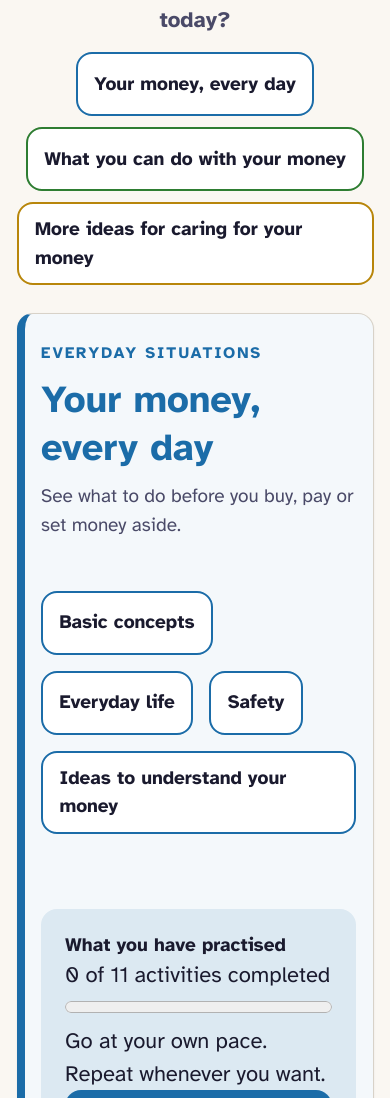
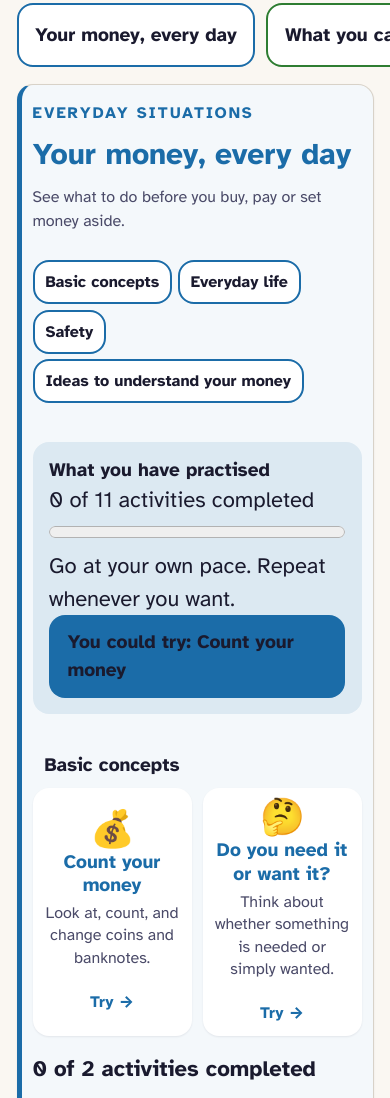
Before and after one commit to miralante/okeymoney, a plain HTML site: page index.html in a window 390 px wide. Shown: the part 302-1400 px from the top of the page. Drawn offline with Linux system fonts and the light colour scheme.

Commit message:
Improve mobile home layout

```diff
--- a/styles.css
+++ b/styles.css
@@ -16,6 +16,91 @@
 #goalName::placeholder {
   color: var(--texto-tenue);
 }
+
+/* Mobile home: keep the catalogue scannable without shrinking touch targets.
+   The shared cards intentionally stay generous on larger screens, but their
+   desktop minimum widths make almost every mobile grid a single long column. */
+@media (max-width: 640px) {
+  .cabecera {
+    gap: var(--espacio-1);
+    padding-top: var(--espacio-2);
+  }
+
+  .cabecera .logo {
+    width: 56px;
+    height: 56px;
+  }
+
+  .anclas-modulo {
+    justify-content: flex-start;
+    flex-wrap: nowrap;
+    overflow-x: auto;
+    margin-inline: calc(var(--espacio-3) * -1);
+    padding: 0 var(--espacio-3) var(--espacio-3);
+    scrollbar-width: none;
+  }
+
+  .anclas-modulo::-webkit-scrollbar { display: none; }
+  .anclas-modulo .ancla-modulo { flex: 0 0 auto; }
+
+  .modulos { gap: var(--espacio-3); }
+  .learning-block {
+    gap: var(--espacio-3);
+    padding: var(--espacio-3) var(--espacio-2) var(--espacio-4);
+    border-left-width: 5px;
+  }
+
+  .learning-block h2 { font-size: var(--texto-500); }
+  .learning-block__intro { font-size: var(--texto-200); }
+  .subgroup-nav { gap: var(--espacio-1); margin-block: var(--espacio-2); }
+  .subgroup-nav .ancla-modulo {
+    min-height: 44px;
+    padding: var(--espacio-1) var(--espacio-2);
+    font-size: var(--texto-200);
+  }
+
+  .activity-modules { gap: var(--espacio-3); margin-block: var(--espacio-2) var(--espacio-3); }
+  .activity-module h3 { margin-bottom: var(--espacio-2); }
+  .grid-tarjetas,
+  .didactic-grid,
+  .simulation-grid {
+    grid-template-columns: repeat(2, minmax(0, 1fr));
+    gap: var(--espacio-2);
+  }
+
+  .tarjeta,
+  .activity-card {
+    min-height: 124px;
+    padding: var(--espacio-2);
+    gap: 4px;
+  }
+
+  .tarjeta .picto,
+  .activity-card .picto { font-size: 36px; }
+  .tarjeta .nombre { font-size: var(--texto-300); }
+  .tarjeta .detalle { font-size: var(--texto-200); }
+  .tarjeta--money .tarjeta__nombre { font-size: var(--texto-500); }
+  .topic-card { min-height: 150px; }
+  .topic-card .picto { margin-bottom: var(--espacio-1); }
+  .topic-card__title { font-size: var(--texto-300); }
+  .topic-card__detail { font-size: var(--texto-200); }
+
+  .practice-summary { padding: var(--espacio-3); margin-block: var(--espacio-2); }
+  .next-step { margin-bottom: var(--espacio-3); }
+  .financial-cycle { margin-bottom: var(--espacio-3); padding: var(--espacio-3); }
+  .financial-cycle__steps { gap: var(--espacio-2); margin-top: var(--espacio-3); }
+  .financial-cycle__step { min-height: 108px; padding: var(--espacio-2); }
+  .simulation-panels { gap: var(--espacio-2); }
+  .movement-summary { padding: var(--espacio-3); }
+
+  .guide-content { gap: var(--espacio-3); }
+  .guide-callout { padding: var(--espacio-3); }
+  .guide-principles__grid,
+  .guide-roadmap__grid { grid-template-columns: repeat(2, minmax(0, 1fr)); gap: var(--espacio-2); }
+  .guide-principle,
+  .guide-roadmap__step { padding: var(--espacio-2); }
+  .guide-principle__icon { font-size: 24px; }
+}
 /* Routime catalogue: visible activities, coloured modules and large pictograms. */
 .activity-modules { display: grid; gap: 40px; margin-block: 24px 40px; }
 .activity-module h3 { color: var(--acento); border-left: 8px solid var(--acento); padding-left: 12px; margin-bottom: 16px; }
@@ -33,3 +118,14 @@
 .module-achievement { font-weight: 700; margin-top: 16px; }
 .practice-notice { padding: 16px; border: 2px solid var(--acento); border-radius: 12px; }
 [id^="practice-"], #topic-catalog { scroll-margin-top: 24px; }
+
+/* Keep these after the legacy catalogue declarations above. */
+@media (max-width: 640px) {
+  .learning-block { padding: var(--espacio-3) var(--espacio-2) var(--espacio-4); }
+  .activity-modules { gap: var(--espacio-3); margin-block: var(--espacio-2) var(--espacio-3); }
+  .activity-module h3 { margin-bottom: var(--espacio-2); }
+  .activity-card { min-height: 124px; }
+  .activity-card .picto { font-size: 36px; }
+  .subgroup-nav { gap: var(--espacio-1); margin-block: var(--espacio-2); }
+  .practice-summary { padding: var(--espacio-3); margin-block: var(--espacio-2); }
+}
--- a/sw.js
+++ b/sw.js
@@ -3,7 +3,7 @@
    Cache-first strategy for the app shell (works offline).
    When adding new files: add them to FILES and bump VERSION.
    ============================================================ */
-var VERSION = 'okeymoney-v102';
+var VERSION = 'okeymoney-v103';
 
 var FILES = [
   './tools/monthly-payments/index.html',
```
